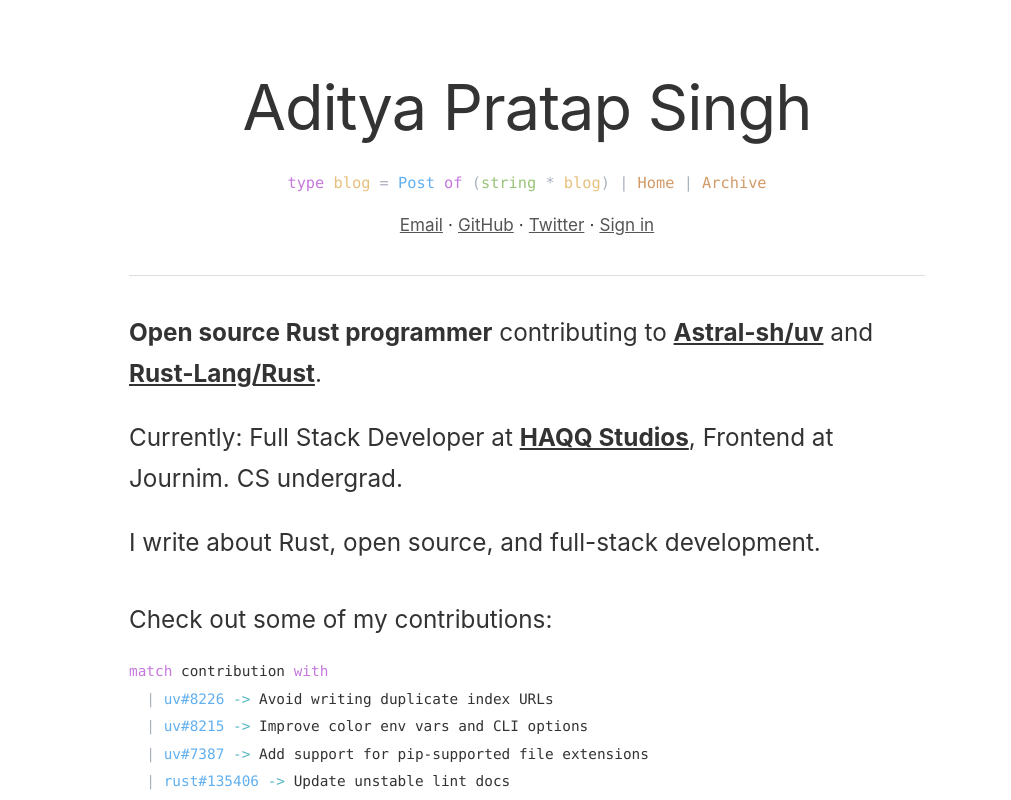
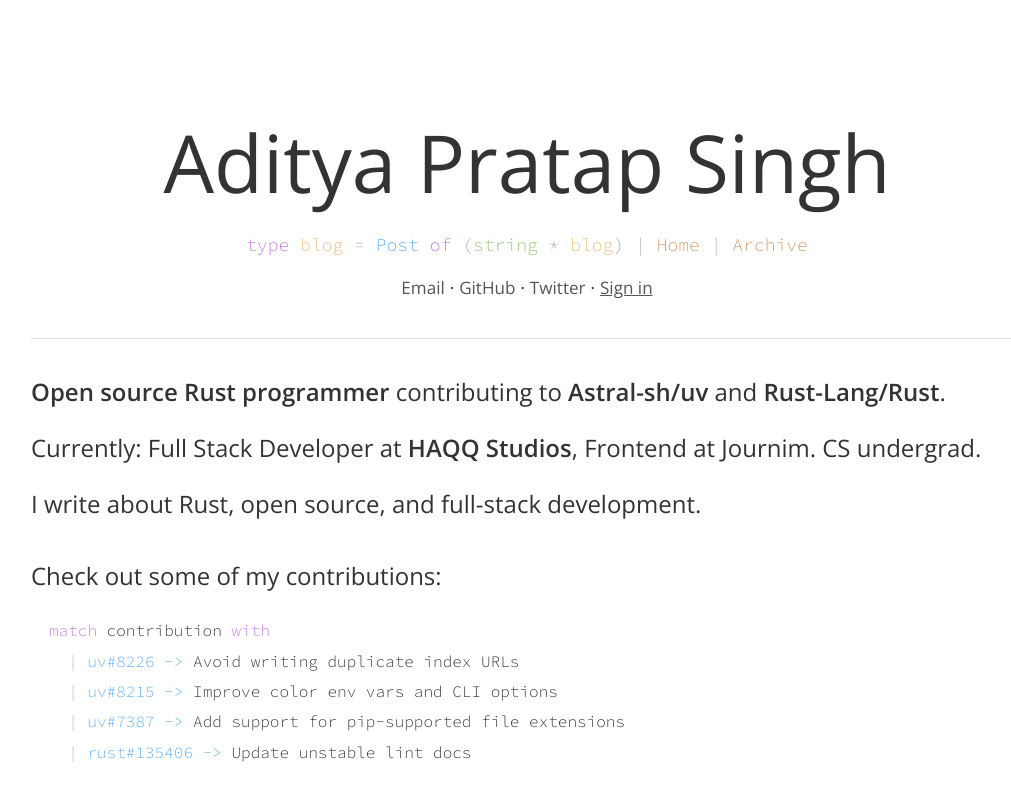
Before and after one commit to Aditya-PS-05/portfolio, a Next.js app: page / in a window 1280 px wide. Shown: the top 800 px of the page, without its empty margins (113-1124 px from the left). Built offline with nearby package versions, Linux system fonts and the light colour scheme; no server answers.

Commit message:
feat: update portfolio styling to match

```diff
--- a/src/app/globals.css
+++ b/src/app/globals.css
@@ -11,22 +11,23 @@
 }
 
 body {
-  font-family: -apple-system, BlinkMacSystemFont, "Segoe UI", Roboto, Helvetica, Arial, sans-serif;
+  font-family: var(--font-open-sans), -apple-system, BlinkMacSystemFont, "Segoe UI", Roboto, Helvetica, Arial, sans-serif;
+  font-weight: 300;
   background: #fff;
   color: #333;
   line-height: 1.7;
-  max-width: 850px;
+  max-width: 1100px;
   margin: 0 auto;
-  padding: 3rem 1.5rem;
+  padding: 3rem 3rem;
 }
 
 a {
   color: #333;
-  text-decoration: underline;
+  text-decoration: none;
 }
 
 a:hover {
-  color: #0066cc;
+  text-decoration: underline;
 }
 
 /* Header */
@@ -36,10 +37,10 @@
 }
 
 .site-title {
-  font-size: 3.5rem;
-  font-weight: normal;
-  margin-bottom: 0.5rem;
-  letter-spacing: -1px;
+  font-size: 80px;
+  font-weight: 300;
+  margin-top: 0.5em;
+  margin-bottom: 0;
 }
 
 .site-title a {
@@ -49,9 +50,10 @@
 
 /* Code-style nav */
 .code-nav {
-  font-family: ui-monospace, SFMono-Regular, Menlo, Monaco, Consolas, "Liberation Mono", "Courier New", monospace;
-  font-size: 0.85rem;
-  margin-bottom: 0.75rem;
+  font-family: var(--font-source-code-pro), ui-monospace, SFMono-Regular, Menlo, Monaco, Consolas, "Liberation Mono", "Courier New", monospace;
+  font-size: 18px;
+  font-weight: 300;
+  margin-bottom: 12px;
 }
 
 .code-nav .keyword {
@@ -119,8 +121,12 @@
 }
 
 .bio {
-  font-size: 1.35rem;
+  font-size: 24px;
+  font-weight: 300;
+  margin-top: 0.5em;
   margin-bottom: 2rem;
+  line-height: 1.4;
+  text-align: left;
 }
 
 .bio p {
@@ -129,20 +135,24 @@
 
 .bio strong,
 .bio a {
-  font-weight: bold;
+  font-weight: 600;
 }
 
 /* Projects section */
 .projects-heading {
-  font-size: 1.35rem;
-  font-weight: normal;
+  font-size: 24px;
+  font-weight: 300;
   margin-bottom: 1rem;
+  text-align: left;
 }
 
 .projects-list {
-  font-family: ui-monospace, SFMono-Regular, Menlo, Monaco, Consolas, "Liberation Mono", "Courier New", monospace;
-  font-size: 0.8rem;
+  font-family: var(--font-source-code-pro), ui-monospace, SFMono-Regular, Menlo, Monaco, Consolas, "Liberation Mono", "Courier New", monospace;
+  font-size: 16px;
+  font-weight: 300;
   line-height: 1.9;
+  text-align: left;
+  padding-left: 1rem;
 }
 
 .projects-list .keyword {
@@ -173,6 +183,7 @@
 /* Posts section */
 .posts-section {
   margin-top: 3rem;
+  text-align: left;
 }
 
 .posts-section h2 {
@@ -262,8 +273,9 @@
 }
 
 .post-content code {
-  font-family: ui-monospace, SFMono-Regular, Menlo, Monaco, Consolas, "Liberation Mono", "Courier New", monospace;
+  font-family: var(--font-source-code-pro), ui-monospace, SFMono-Regular, Menlo, Monaco, Consolas, "Liberation Mono", "Courier New", monospace;
   font-size: 0.9em;
+  font-weight: 300;
 }
 
 .post-content p code {
--- a/src/app/layout.tsx
+++ b/src/app/layout.tsx
@@ -1,5 +1,18 @@
 import type { Metadata } from "next";
+import { Open_Sans, Source_Code_Pro } from "next/font/google";
 import "./globals.css";
+
+const openSans = Open_Sans({
+  subsets: ["latin"],
+  weight: ["300", "600"],
+  variable: "--font-open-sans",
+});
+
+const sourceCodePro = Source_Code_Pro({
+  subsets: ["latin"],
+  weight: ["300"],
+  variable: "--font-source-code-pro",
+});
 
 export const metadata: Metadata = {
   title: "Aditya Pratap Singh",
@@ -12,8 +25,8 @@
   children: React.ReactNode;
 }>) {
   return (
-    <html lang="en">
-      <body>
+    <html lang="en" className={`${openSans.variable} ${sourceCodePro.variable}`}>
+      <body className={openSans.className}>
         {children}
         <footer>
           <p>© {new Date().getFullYear()} Aditya Pratap Singh</p>
```
